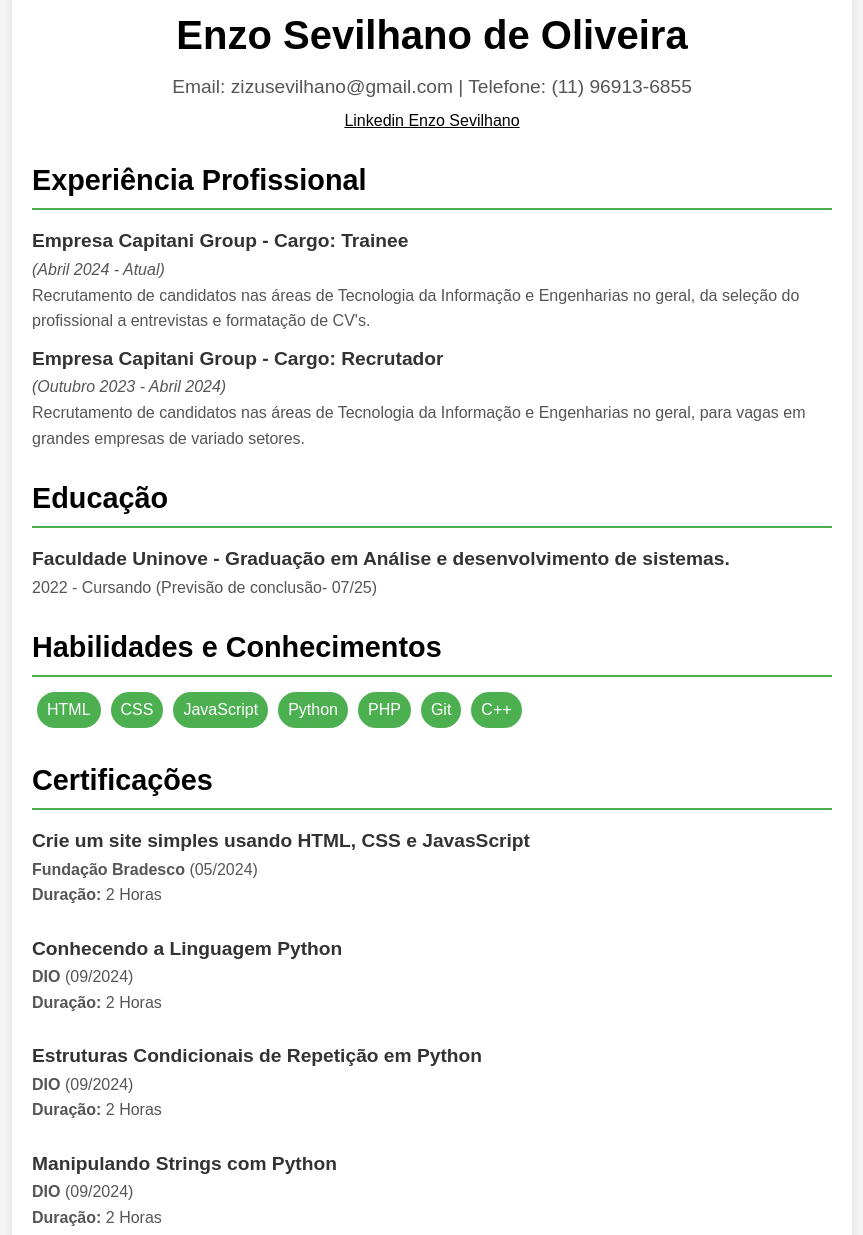
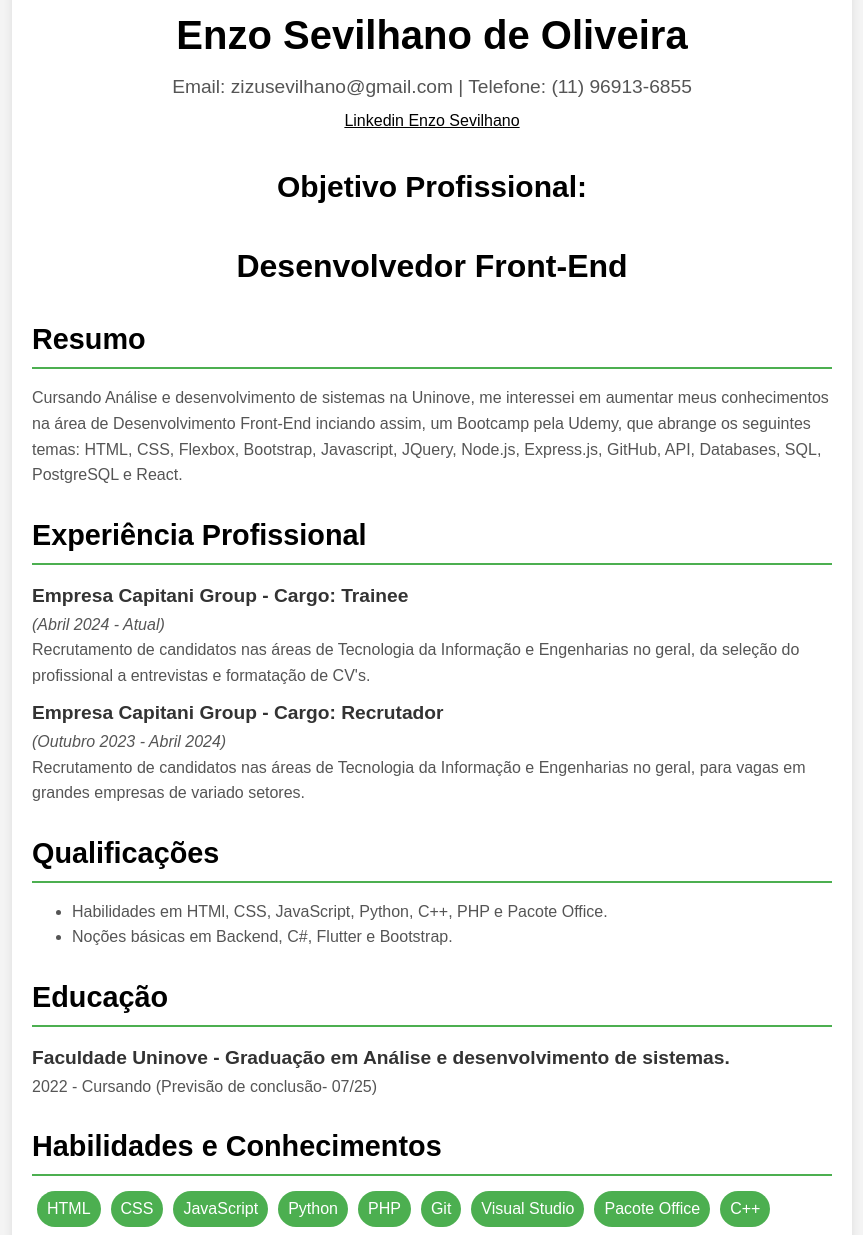
Before and after one commit to Sevilhano15/Curriculo-html, a plain HTML site: page index.html in a window 1280 px wide. Shown: the part 37-1272 px from the top of the page, without its empty margins (208-1071 px from the left). Drawn offline with Linux system fonts and the light colour scheme.

Commit message:
Update index.html

```diff
--- a/index.html
+++ b/index.html
@@ -15,6 +15,22 @@
         a {
 color: black;
         }
+        .obj{
+            text-align: center;
+
+
+        }
+        h3{
+            font-size: 30px;
+        }
+        .qual{
+            color:#555;
+
+        }
+        .resumo{
+            color:#555;
+        }
+
 
         .container {
             max-width: 800px;
@@ -24,7 +40,12 @@ color: black;
             box-shadow: 0 0 10px rgba(0, 0, 0, 0.1);
             border-radius: 8px;
         }
-
+h2{
+    margin-bottom: 10px;
+            font-size: 1.8rem;
+            border-bottom: 2px solid #4CAF50;
+            padding-bottom: 5px;
+}
         header {
             text-align: center;
             margin-bottom: 20px;
@@ -98,12 +119,23 @@ color: black;
 <div class="container">
     <!-- Cabeçalho com nome e contato -->
     <header>
+
         <h1>Enzo Sevilhano de Oliveira</h1>
         <p>Email: zizusevilhano@gmail.com | Telefone: (11) 96913-6855</p>
         <a href="https://www.linkedin.com/in/enzo-sevilhano-4364b2294/">Linkedin Enzo Sevilhano</a>
     </header>
+    <div class="obj">
+<h3>Objetivo Profissional:</h3>
+<h1>Desenvolvedor Front-End</h1>
 
-    <!-- Experiência Profissional -->
+</div>
+<h2>Resumo</h2>
+<div class="resumo">
+    <p>
+    Cursando Análise e desenvolvimento de sistemas na Uninove, me interessei em aumentar meus conhecimentos na área de Desenvolvimento Front-End inciando assim, um Bootcamp pela Udemy, que abrange os seguintes temas: HTML, CSS, Flexbox, Bootstrap, Javascript, JQuery, Node.js, Express.js, GitHub, API, Databases, SQL, PostgreSQL e React.
+    </p>
+</div>
+<!-- Experiência Profissional -->
     <section class="section">
         <h2>Experiência Profissional</h2>
         <ul>
@@ -120,6 +152,20 @@ color: black;
         </ul>
     </section>
 
+    <h2>Qualificações</h2>
+    <div class="qual">
+    <ul>
+        <li>
+            Habilidades em HTMl, CSS, JavaScript, Python, C++, PHP e Pacote Office.
+        </li>
+        <li>
+            Noções básicas em Backend, C#, Flutter e Bootstrap.
+        </li>
+
+
+
+    </ul>
+</div>
     <!-- Educação -->
     <section class="section">
         <h2>Educação</h2>
@@ -144,6 +190,8 @@ color: black;
             <span>Python</span>
             <span>PHP</span>
             <span>Git</span>
+            <span>Visual Studio</span>
+            <span>Pacote Office</span>
             <span>C++</span>
         </div>
     </section>
@@ -191,7 +239,7 @@ The Complete 2024 Web Development Bootcamp
 </div>
 
 <footer>
-    <p>© 2024 - Enzo Sevilhano de Oliveira - Todos os direitos reservados.</p>
+    <p>© 2025 - Enzo Sevilhano de Oliveira - Todos os direitos reservados.</p>
 </footer>
 
 </body>
```
